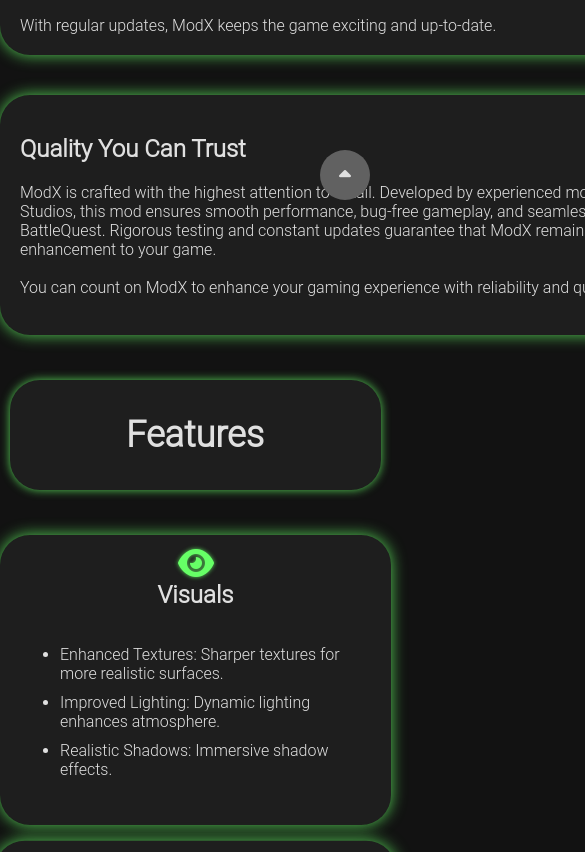
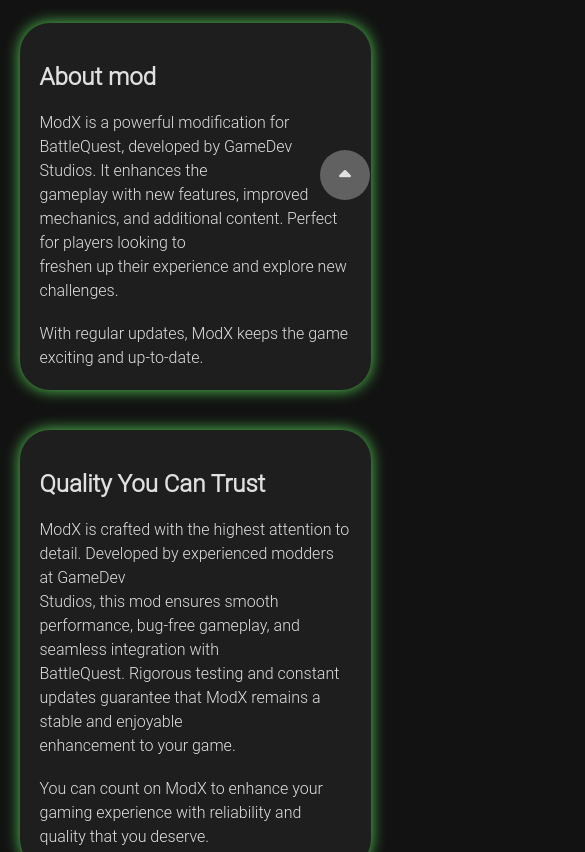
Before and after one commit to Rudomarov/ModXTemplate, a plain HTML site: page index.html in a window 390 px wide. Shown: the part 614-1466 px from the top of the page, 585 px wide, since content can reach past the window. Drawn offline with nearby package versions, Linux system fonts and the light colour scheme.

Commit message:
Изменение адаптации на мобильных устройствах

```diff
--- a/styles.css
+++ b/styles.css
@@ -329,7 +329,8 @@ footer {
 }
 
 @media screen and (max-width: 768px) {
-    body {
+    html, body {
+        overflow-x: hidden;
         font-size: 16px;
     }
 
@@ -365,18 +366,22 @@ footer {
     #logo-container h1 {
         padding-left: 0;
         font-size: 24px;
+        text-align: center;
     }
 
-    .info-card {
-        width: 90%;
-        height: auto;
+    .info-card,
+    #about-card,
+    #about-mod-card,
+    #quality-card {
+        width: 90% !important;
+        height: auto !important;
         padding: 20px;
         margin: 0 auto;
+        box-sizing: border-box;
     }
 
-    #about-card, #about-mod-card, #quality-card {
-        margin-left: auto;
-        margin-right: auto;
+    .info-card p {
+        line-height: 1.5;
     }
 
     .features-container {
@@ -386,10 +391,11 @@ footer {
     }
 
     .feature-card {
-        width: 90%;
-        height: auto;
+        width: 90% !important;
+        height: auto !important;
         padding: 20px;
         margin: 0 auto;
+        box-sizing: border-box;
     }
 
     .feature-header {
@@ -411,6 +417,7 @@ footer {
         height: auto;
         padding: 10px;
         text-align: center;
+        margin: 0 auto;
     }
 
     .buy-modal-window {
@@ -418,6 +425,7 @@ footer {
         left: 5%;
         height: auto;
         padding: 20px;
+        box-sizing: border-box;
     }
 
     #modal-buy-title {
```
